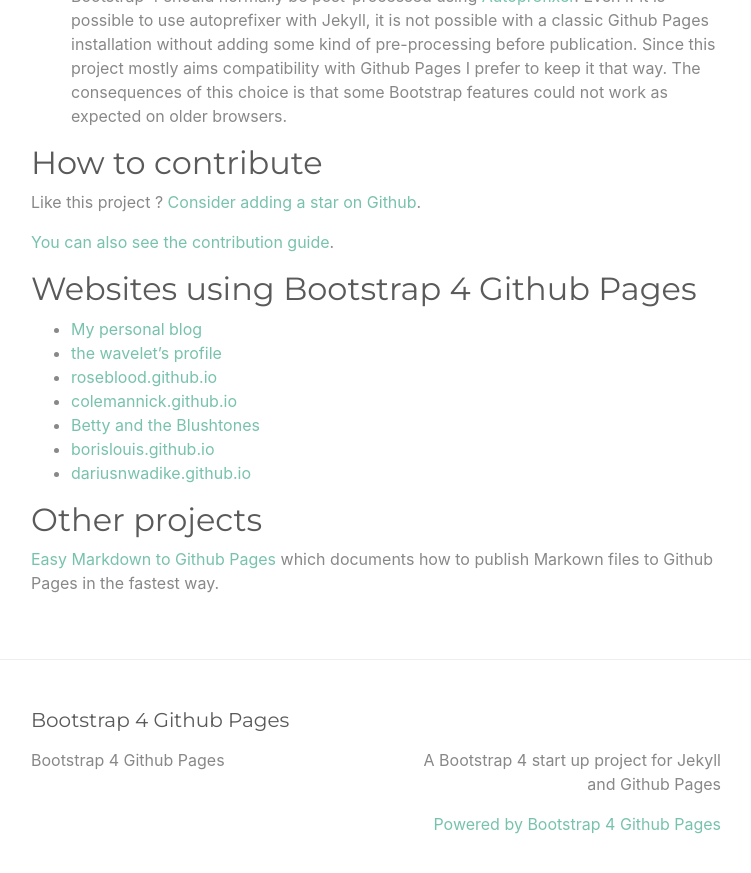
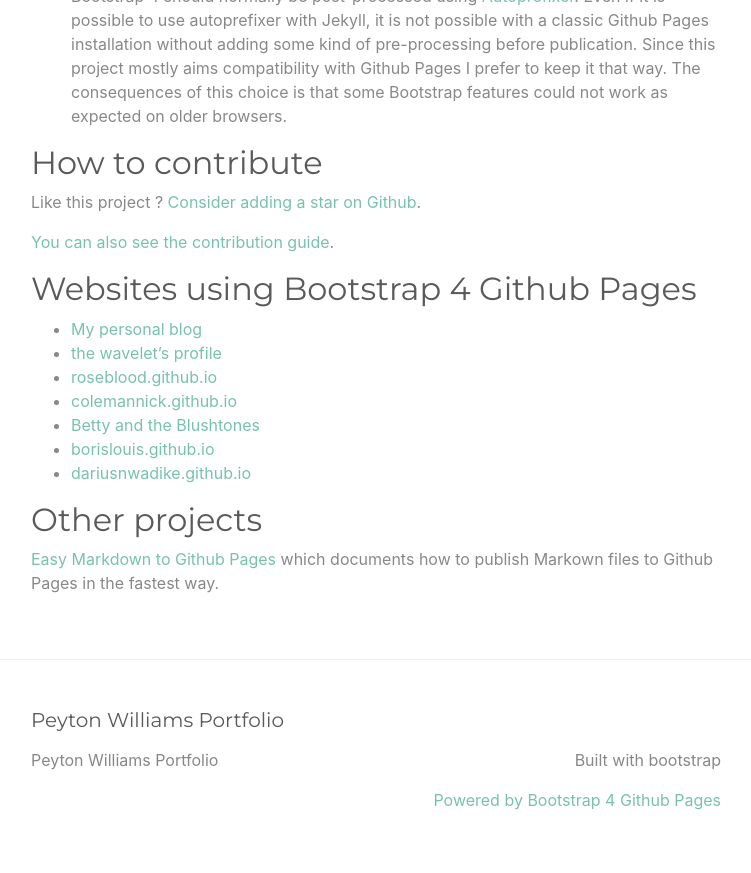
Before and after one commit to peytondwilliams/peyton-williams.github.io, a Jekyll site: the page built from index.md, in a window 1280 px wide and 900 px high, scrolled down 2352 px. Shown: the top 873 px of the window, without its empty margins (264-1015 px from the left). Built offline with Jekyll 4.4.1, drawn with Linux system fonts in a browser that asks for light colours; some of the changed text lies outside the part shown.

Commit message:
Update with personal info
updated config to use personal info

```diff
--- a/_config.yml
+++ b/_config.yml
@@ -13,16 +13,16 @@
 # you will see them accessed via {{ site.title }}, {{ site.email }}, and so on.
 # You can create any custom variable you would like, and they will be accessible
 # in the templates via {{ site.myvariable }}.
-title: Bootstrap 4 Github Pages
+title: Peyton Williams Portfolio
 email: ""
 description: >- # this means to ignore newlines until "baseurl:"
-  A Bootstrap 4 start up project for Jekyll and Github Pages
+  Built with bootstrap
 #baseurl: "" # the subpath of your site, e.g. /blog
 #url: "" # the base hostname & protocol for your site, e.g. http://example.com
 #twitter_username: jekyllrb
-#github_username:  jekyll
+github_username:  peytondwilliams
 
-repository: "nicolas-van/bootstrap-4-github-pages"
+repository: "peytondwilliams/peytondwilliams.github.io"
 
 # Build settings
 plugins:
```
